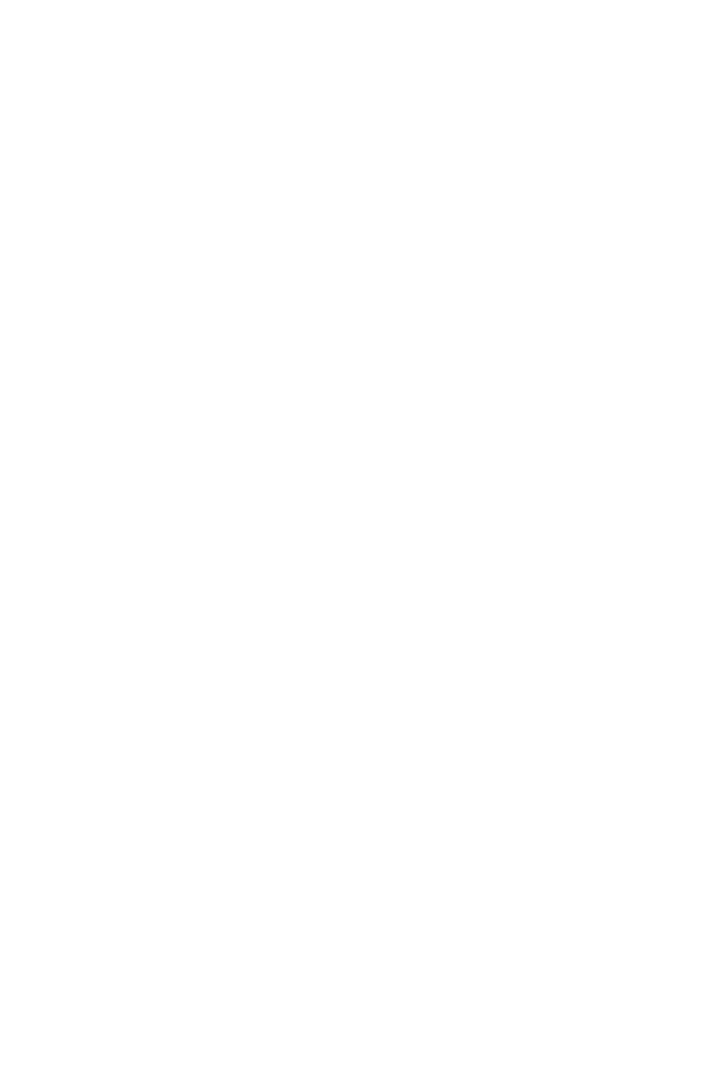
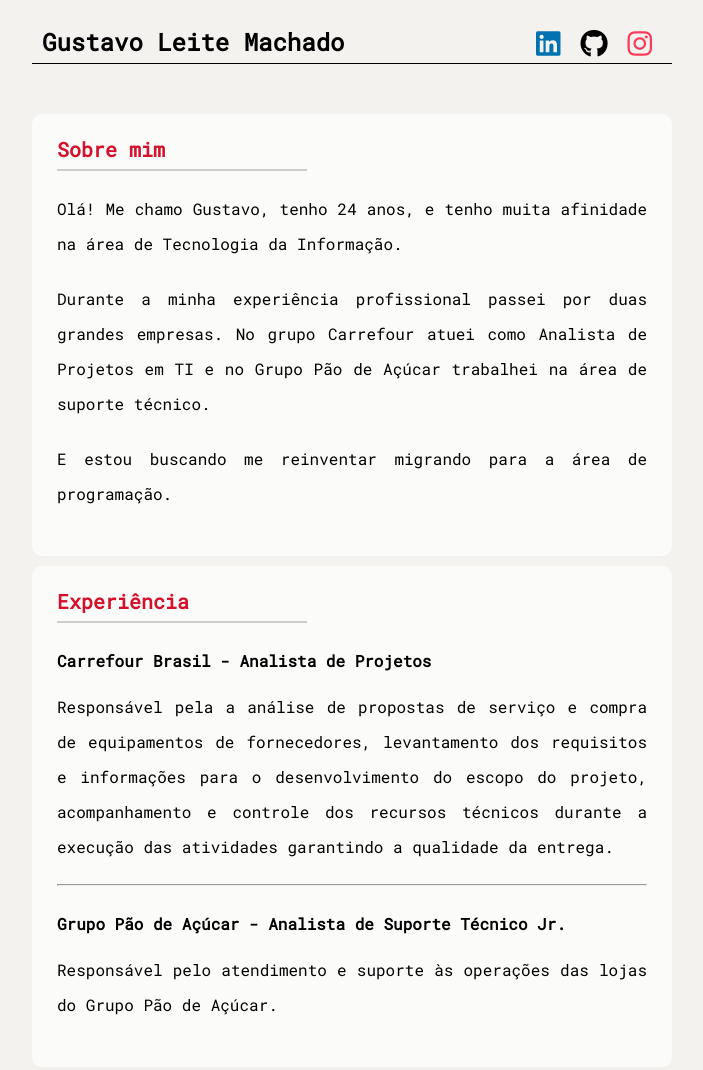
Before and after one commit to gstvlmachado/gustavo-atividade-1, a plain HTML site: page index.html in a window 1280 px wide. Shown: the top 1070 px of the page, without its empty margins (288-991 px from the left). Before the commit the page ends 800 px from the top, so only its background shows below. Drawn offline with Linux system fonts and the light colour scheme.

Commit message:
Conteúdo inserido

```diff
--- a/css/reset.css
+++ b/css/reset.css
@@ -0,0 +1,49 @@
+/* http://meyerweb.com/eric/tools/css/reset/
+   v2.0 | 20110126
+   License: none (public domain)
+*/
+
+html, body, div, span, applet, object, iframe,
+h1, h2, h3, h4, h5, h6, p, blockquote, pre,
+a, abbr, acronym, address, big, cite, code,
+del, dfn, em, img, ins, kbd, q, s, samp,
+small, strike, strong, sub, sup, tt, var,
+b, u, i, center,
+dl, dt, dd, ol, ul, li,
+fieldset, form, label, legend,
+table, caption, tbody, tfoot, thead, tr, th, td,
+article, aside, canvas, details, embed,
+figure, figcaption, footer, header, hgroup,
+menu, nav, output, ruby, section, summary,
+time, mark, audio, video {
+	margin: 0;
+	padding: 0;
+	border: 0;
+	font-size: 100%;
+	font: inherit;
+	vertical-align: baseline;
+	box-sizing: border-box;
+}
+/* HTML5 display-role reset for older browsers */
+article, aside, details, figcaption, figure,
+footer, header, hgroup, menu, nav, section {
+	display: block;
+}
+body {
+	line-height: 1;
+}
+ol, ul {
+	list-style: none;
+}
+blockquote, q {
+	quotes: none;
+}
+blockquote:before, blockquote:after,
+q:before, q:after {
+	content: '';
+	content: none;
+}
+table {
+	border-collapse: collapse;
+	border-spacing: 0;
+}
--- a/css/style.css
+++ b/css/style.css
@@ -0,0 +1,71 @@
+@import url('https://fonts.googleapis.com/css2?family=Roboto+Mono&display=swap');
+
+body{
+    font-family: 'Roboto Mono', monospace;
+    background-color: #f3f2ef;
+}
+
+.estrutura{
+    width: 50vmax;
+    margin: 10px auto;
+}
+
+.header{
+    border-bottom: 1px solid #000;
+    display: flex;
+    flex-direction: row;
+    justify-content: space-between;
+    padding: 20px 10px 5px 10px;
+    margin-bottom: 50px;
+}
+
+header h1{font-size: 3vmin; font-weight: 700;}
+
+ul li{
+    float: left;
+    margin: 0 10px;
+}
+
+.icon{font-size: 3.5vmin; transition: 0.5s;}
+.fa-linkedin{color: #0072b1;}
+.fa-instagram{color: #fb3958;}
+.fa-github{color: #000;}
+.fa-linkedin:hover{color: #ccc;}
+.fa-instagram:hover{color: #ccc;}
+.fa-github:hover{color: #ccc;}
+
+.conteudo{
+    /* border: 1px solid #000; */
+    height: auto;
+    padding: 25px;
+    background-color: rgba(255,255,255,0.7);
+    border-radius: 10px;
+}
+
+section h3{
+    text-align: left;
+    font-size: 2.5vmin;
+    font-weight: 700;
+    color: #d4102a;
+}
+
+.linha{
+    width: 250px;
+    border: 1px solid #ccc;
+    margin-top: 10px;
+    margin-bottom: 20px;
+}
+
+section p{
+    text-align: justify;
+    line-height: 35px;
+    font-size: 2vmin;
+    margin-bottom: 20px;
+}
+
+section h4{
+    font-size: 2vmin;
+    font-weight: 700;
+    margin-top: 30px;
+    margin-bottom: 20px;
+}
--- a/index.html
+++ b/index.html
@@ -4,9 +4,55 @@
     <meta charset="UTF-8">
     <meta http-equiv="X-UA-Compatible" content="IE=edge">
     <meta name="viewport" content="width=device-width, initial-scale=1.0">
+
+    <link rel="stylesheet" href="https://cdnjs.cloudflare.com/ajax/libs/font-awesome/6.0.0/css/all.min.css" integrity="sha512-9usAa10IRO0HhonpyAIVpjrylPvoDwiPUiKdWk5t3PyolY1cOd4DSE0Ga+ri4AuTroPR5aQvXU9xC6qOPnzFeg==" crossorigin="anonymous" referrerpolicy="no-referrer" />
+    <link rel="stylesheet" href="./css/reset.css">
+    <link rel="stylesheet" href="./css/style.css">
+
     <title>Gustavo Leite Machado - Entrega 1</title>
+
 </head>
 <body>
+    <header class="estrutura header">
+        <div><h1>Gustavo Leite Machado</h1></div>
+        <div>
+            <ul>
+                <li><a href="https://www.linkedin.com/in/gstvlmachado/" target="_blank"><i class="fa-brands fa-linkedin icon"></a></i></li>
+                <li><a href="https://github.com/gstvlmachado" target="_blank"><i class="fa-brands fa-github icon"></i></a></i></li>
+                <li><a href="https://www.instagram.com/gstvlmachado/" target="_blank"><i class="fa-brands fa-instagram icon"></a></i></li>
+            </ul>
+        </div>
+    </header>
+
+    <section class="estrutura conteudo">
+        <h3>Sobre mim</h3>
+        <div class="linha"></div>
+        <p>Olá! Me chamo Gustavo, tenho 24 anos, e tenho muita afinidade na área de Tecnologia da Informação.</p>
+        <p>Durante a minha experiência profissional passei por duas grandes empresas. No grupo Carrefour atuei como Analista de Projetos em TI e no Grupo Pão de Açúcar trabalhei na área de suporte técnico.</p>
+        <p>E estou buscando me reinventar migrando para a área de programação.</p>
+    </section>
+
+    <section class="estrutura conteudo">
+        <h3>Experiência</h3>
+        <div class="linha exp"></div>
+
+        <h4>Carrefour Brasil - Analista de Projetos</h4>
+        <p>Responsável pela a análise de propostas de serviço e compra de equipamentos de fornecedores, levantamento dos requisitos e informações para o desenvolvimento do escopo do projeto, acompanhamento e controle dos recursos técnicos durante a execução das atividades garantindo a qualidade da entrega.</p>
+        <hr>
+        <h4>Grupo Pão de Açúcar - Analista de Suporte Técnico Jr.</h4>
+        <p>Responsável pelo atendimento e suporte às operações das lojas do Grupo Pão de Açúcar.</p>
+    </section>
+
+    <section class="estrutura conteudo">
+        <h3>Formação</h3>
+        <div class="linha"></div>
+
+        <h4>FIAP - Ensino Superior</h4>
+        <p>Cursando - Sistemas para Internet</p>
+        <hr>
+        <h4>COPI / FIAP School</h4>
+        <p>Ensino Médio Técnico em Informática</p>
+    </section>
 
 </body>
 </html>
```
Also changed, not shown: 1 other file.
